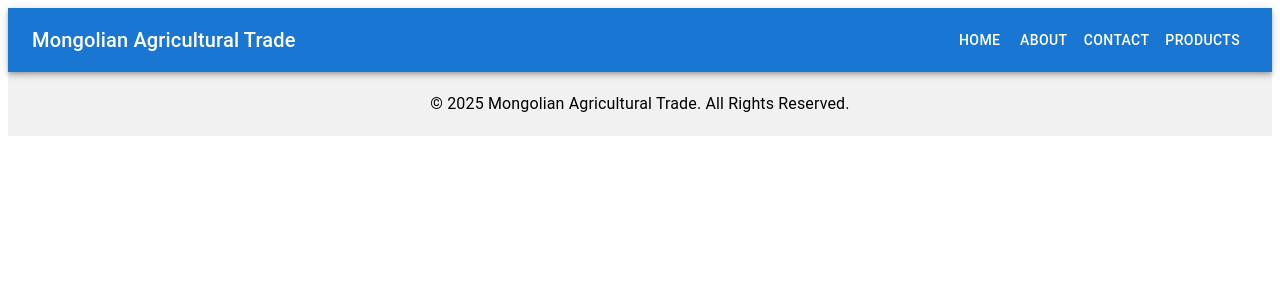
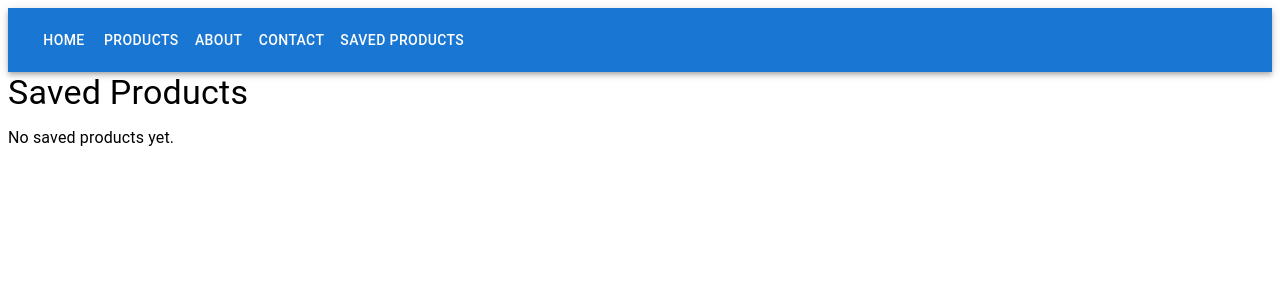
Before and after one commit to munkherdenex/mongolian-agriculture-trade, a React (Create React App) app in the folder frontend/: page /saved-products in a window 1280 px wide. Shown: the top 300 px of the page. Built offline with nearby package versions, Linux system fonts and the light colour scheme.

Commit message:
feat: added saved products page

```diff
--- a/frontend/src/App.js
+++ b/frontend/src/App.js
@@ -1,23 +1,32 @@
-import React from "react";
+// src/App.js
+import React, { useState } from "react";
 import { BrowserRouter as Router, Routes, Route } from "react-router-dom";
 import Home from "./pages/Home";
 import About from "./pages/About";
 import Contact from "./pages/Contact";
-import Products from "./pages/Products"; // Import Products Page
-import Navbar from "./components/Navbar"; // Import Navbar
-import Footer from "./components/Footer"; // Import Footer
+import Products from "./pages/Products"; // ✅ Add Products back
+import SavedProducts from "./pages/SavedProducts";
+import Navbar from "./components/Navbar";
 
 function App() {
+  const [savedProducts, setSavedProducts] = useState([]);
+
+  const handleSave = (product) => {
+    if (!savedProducts.find((p) => p.id === product.id)) {
+      setSavedProducts((prev) => [...prev, product]);
+    }
+  };
+
   return (
     <Router>
-      <Navbar />  {/* Add Navbar here */}
+      <Navbar />
       <Routes>
-        <Route path="/" element={<Home />} />
+        <Route path="/" element={<Home handleSave={handleSave} />} />
+        <Route path="/products" element={<Products handleSave={handleSave} />} />  {/* ✅ Add Products page back */}
         <Route path="/about" element={<About />} />
         <Route path="/contact" element={<Contact />} />
-        <Route path="/products" element={<Products />} /> {/* Add Products route */}
+        <Route path="/saved-products" element={<SavedProducts savedProducts={savedProducts} />} />
       </Routes>
-      <Footer /> {/* Add Footer here */}
     </Router>
   );
 }
--- a/frontend/src/components/Navbar.js
+++ b/frontend/src/components/Navbar.js
@@ -1,26 +1,27 @@
+// src/components/Navbar.js
 import React from "react";
 import { Link } from "react-router-dom";
-import { AppBar, Toolbar, Button, Typography } from "@mui/material";
+import { AppBar, Toolbar, Button } from "@mui/material";
 
 function Navbar() {
   return (
     <AppBar position="sticky">
       <Toolbar>
-        <Typography variant="h6" sx={{ flexGrow: 1 }}>
-          Mongolian Agricultural Trade
-        </Typography>
-        <Button color="inherit" component={Link} to="/">
-          Home
-        </Button>
-        <Button color="inherit" component={Link} to="/about">
-          About
-        </Button>
-        <Button color="inherit" component={Link} to="/contact">
-          Contact
-        </Button>
-        <Button color="inherit" component={Link} to="/products">
-          Products
-        </Button> {/* Add Products link */}
+        <Link to="/" style={{ textDecoration: "none", color: "white" }}>
+          <Button color="inherit">Home</Button>
+        </Link>
+        <Link to="/products" style={{ textDecoration: "none", color: "white" }}>
+          <Button color="inherit">Products</Button>
+        </Link>
+        <Link to="/about" style={{ textDecoration: "none", color: "white" }}>
+          <Button color="inherit">About</Button>
+        </Link>
+        <Link to="/contact" style={{ textDecoration: "none", color: "white" }}>
+          <Button color="inherit">Contact</Button>
+        </Link>
+        <Link to="/saved-products" style={{ textDecoration: "none", color: "white" }}>
+          <Button color="inherit">Saved Products</Button>
+        </Link>
       </Toolbar>
     </AppBar>
   );
--- /dev/null
+++ b/frontend/src/pages/SavedProducts.js
@@ -0,0 +1,29 @@
+// src/pages/SavedProducts.js
+import React from "react";
+import { Typography, Card, CardContent } from "@mui/material";
+
+function SavedProducts({ savedProducts }) {
+  return (
+    <div>
+      <Typography variant="h4" gutterBottom>
+        Saved Products
+      </Typography>
+      {savedProducts.length > 0 ? (
+        <div style={{ display: "flex", flexWrap: "wrap" }}>
+          {savedProducts.map((product, index) => (
+            <Card key={index} style={{ margin: 10, width: 200 }}>
+              <CardContent>
+                <Typography variant="h6">{product.name}</Typography>
+                <Typography variant="body1">{product.price}</Typography>
+              </CardContent>
+            </Card>
+          ))}
+        </div>
+      ) : (
+        <Typography>No saved products yet.</Typography>
+      )}
+    </div>
+  );
+}
+
+export default SavedProducts;
```
Also changed, not shown: frontend/src/pages/SavedItems.js (deleted, +0 -24 lines).
